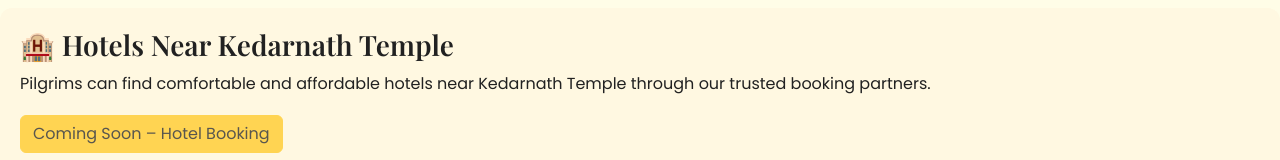
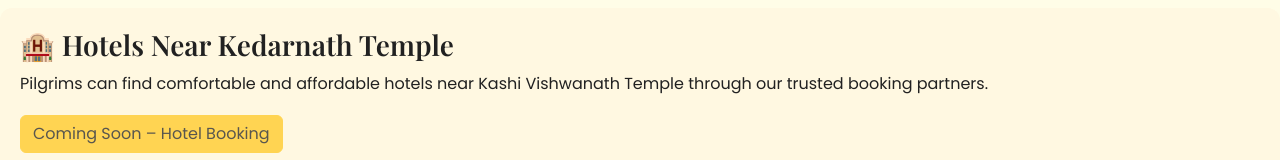
Before and after one commit to nandish123-tech/joytirlinga-platform_1, a plain HTML site: page kashi_vishwanath.html in a window 1280 px wide. Shown: the part 4914-5074 px from the top of the page. Drawn offline with nearby package versions, Linux system fonts and the light colour scheme.

```diff
--- a/kashi_vishwanath.html
+++ b/kashi_vishwanath.html
@@ -685,7 +685,7 @@
     <section style="margin-top:40px; padding:20px; background:#fff8e1; border-radius:12px;">
       <h3>🏨 Hotels Near Kedarnath Temple</h3>
       <p>
-        Pilgrims can find comfortable and affordable hotels near Kedarnath Temple
+        Pilgrims can find comfortable and affordable hotels near Kashi Vishwanath Temple
         through our trusted booking partners.
       </p>
       <button class="btn btn-warning" disabled>
```
